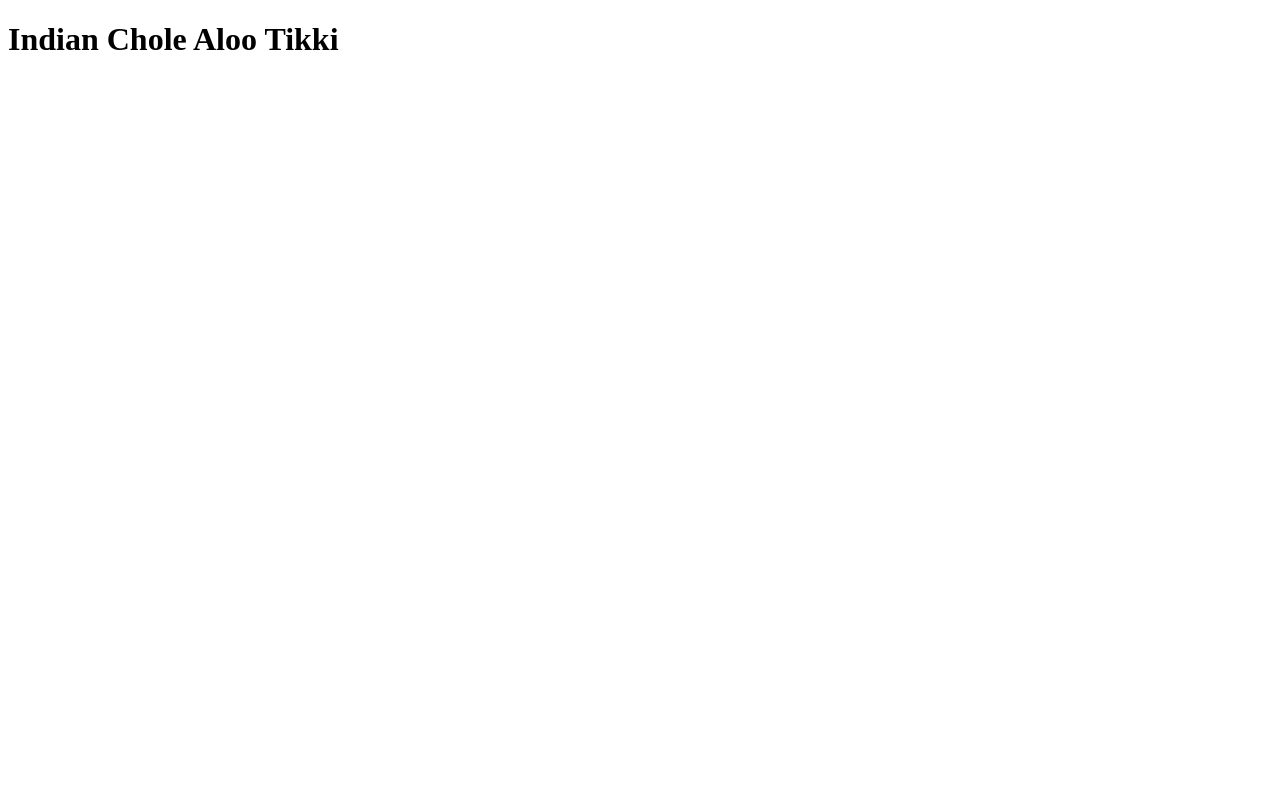
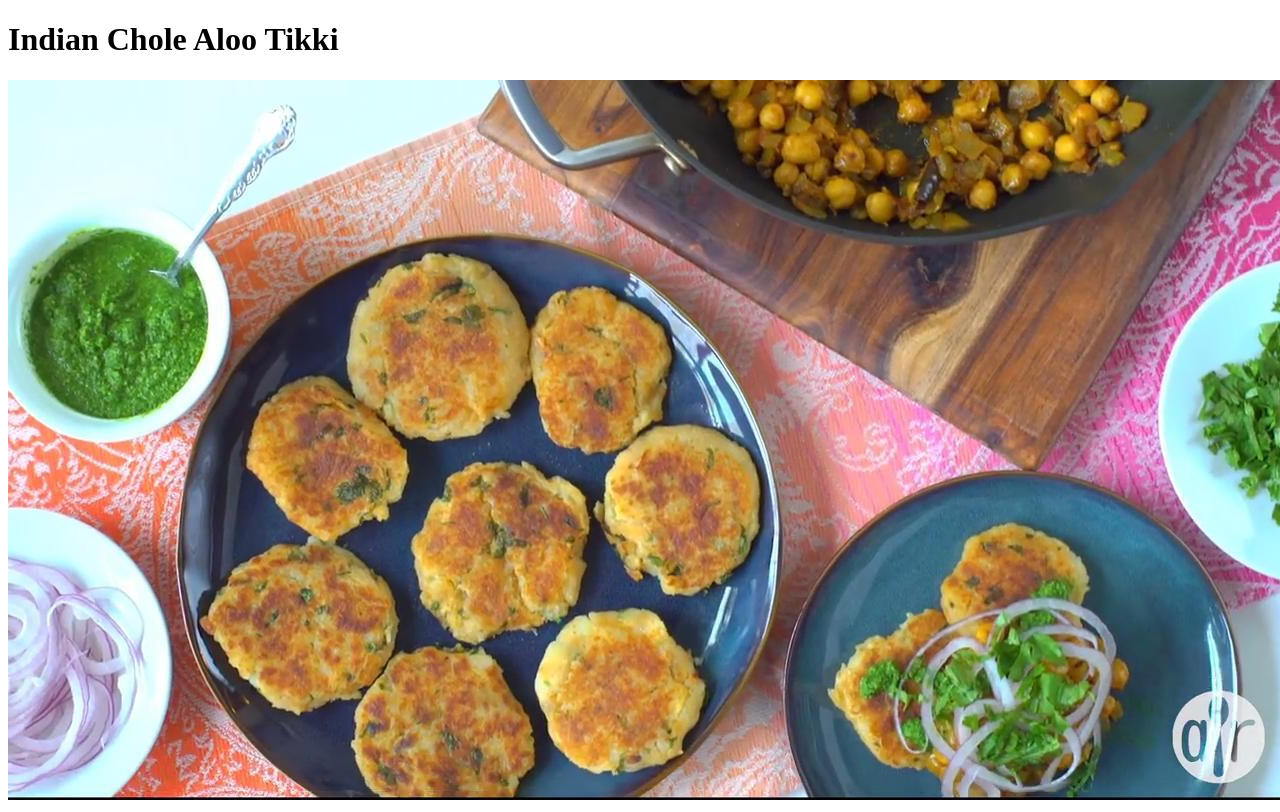
Before and after one commit to CurrentlyGen/odin-recipes, a plain HTML site: page recipes/indian-chole.html in a window 1280 px wide. Drawn offline with Linux system fonts and the light colour scheme.

Commit message:
add desciptive image to indian-chole.html

```diff
--- a/recipes/indian-chole.html
+++ b/recipes/indian-chole.html
@@ -6,5 +6,6 @@
     </head>
     <body>
         <h1>Indian Chole Aloo Tikki</h1>
+        <img src="../images/indian-chole.jpg">
     </body>
 </html>
```
Also changed, not shown: images/indian-chole.jpg (added).
